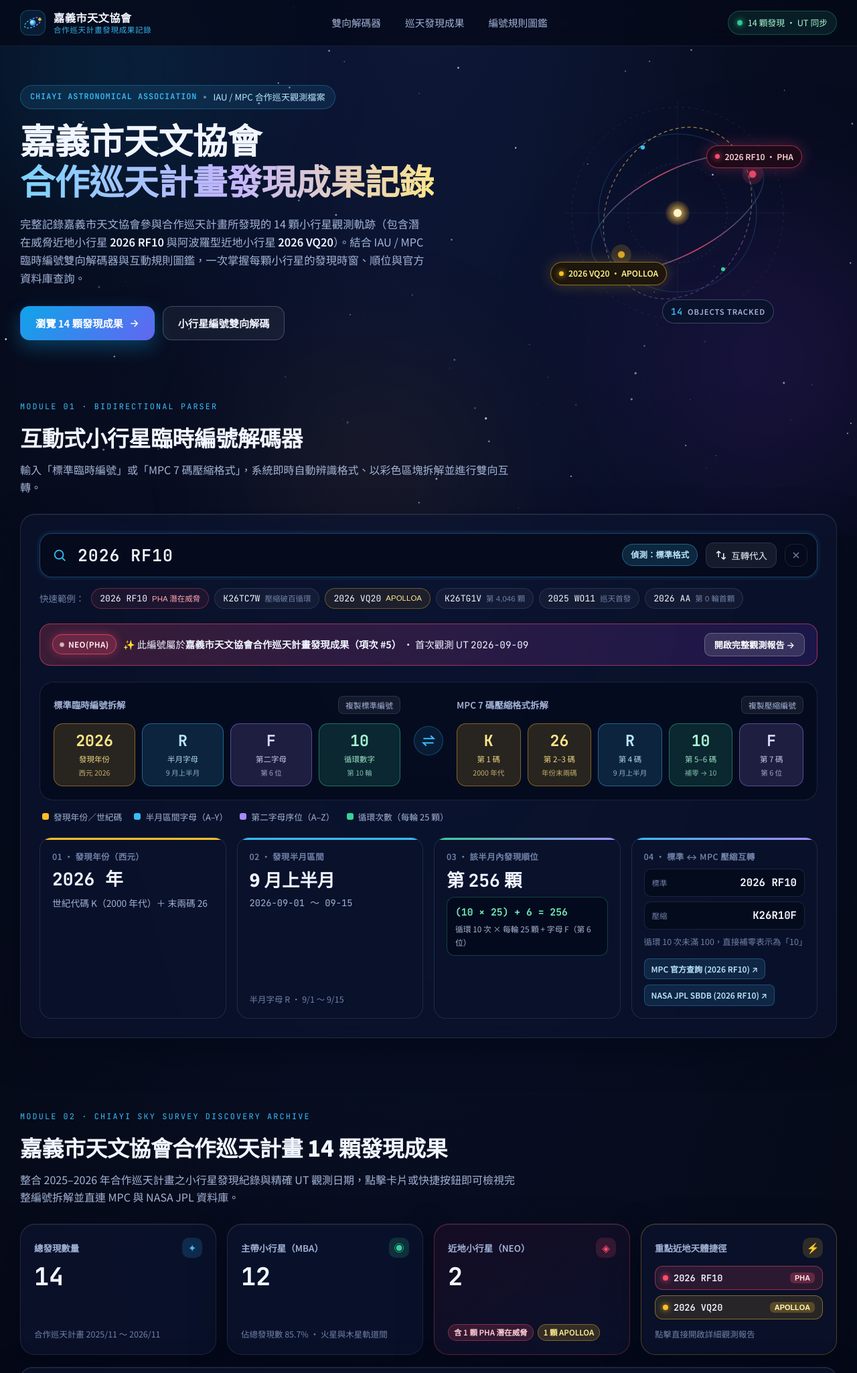
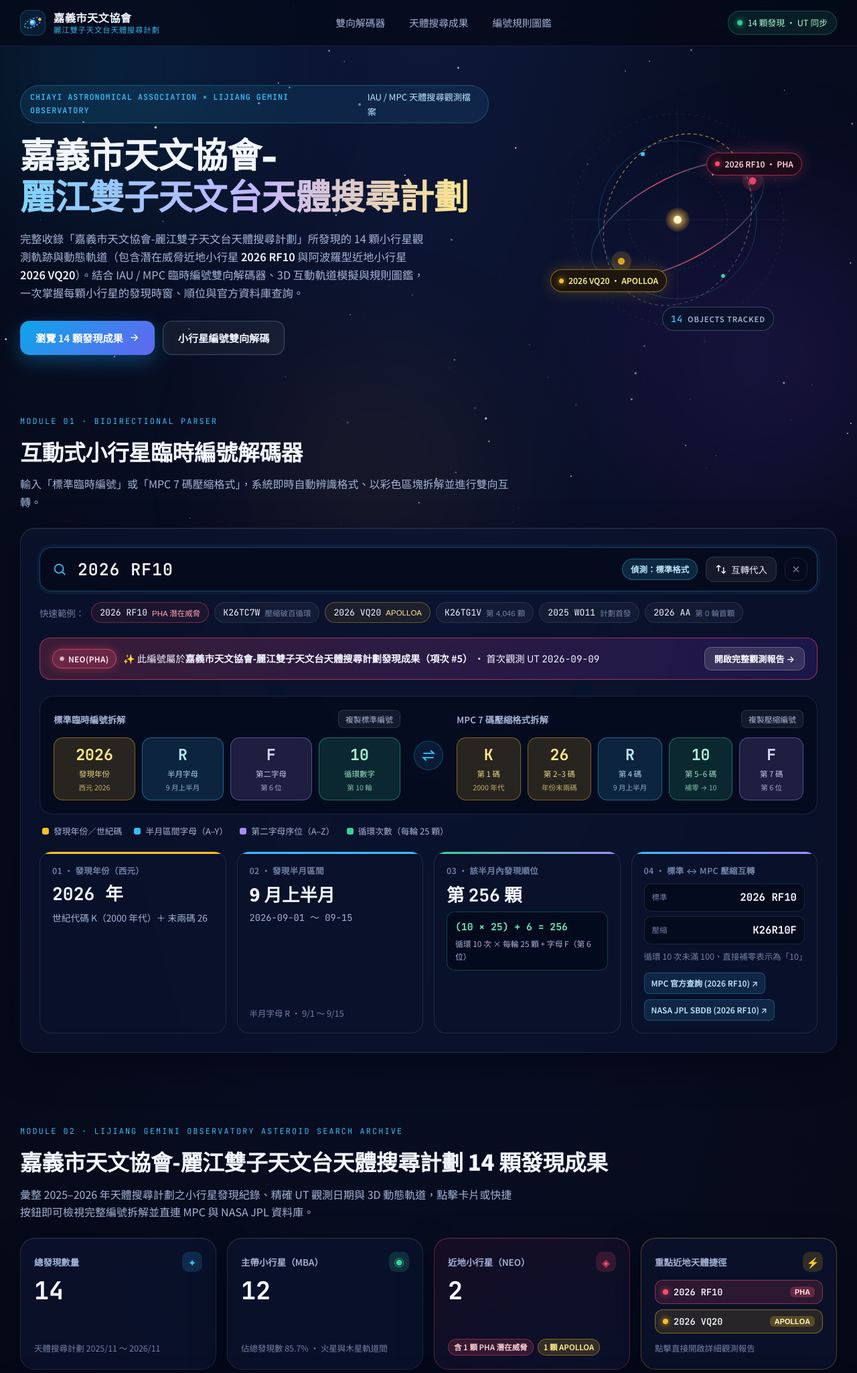
Before and after one commit to kennyCJH/asteroid-decoder-web, a plain HTML site: page index.html in a window 1280 px wide. Shown: the top 2050 px of the page at 67% size. Drawn offline with Linux system fonts and the light colour scheme.

Commit message:
Update site title and copy to Chiayi Astronomical Association - Lijiang Gemini Observatory Asteroid Search Project

```diff
--- a/css/styles.css
+++ b/css/styles.css
@@ -1,5 +1,5 @@
 /* ==========================================================================
-   嘉義市天文協會合作巡天計畫發現成果記錄｜深空星圖觀測主題樣式表
+   嘉義市天文協會-麗江雙子天文台天體搜尋計劃｜深空星圖觀測主題樣式表
    Dark Space Observatory + Layered Glassmorphism
    ========================================================================== */
 
--- a/index.html
+++ b/index.html
@@ -3,8 +3,8 @@
 <head>
   <meta charset="UTF-8" />
   <meta name="viewport" content="width=device-width, initial-scale=1.0" />
-  <title>嘉義市天文協會合作巡天計畫發現成果記錄｜小行星臨時編號解碼與觀測儀表板</title>
-  <meta name="description" content="嘉義市天文協會合作巡天計畫發現成果記錄：收錄 14 顆小行星觀測成果（含 PHA 與 Apollo 型近地小行星），整合 IAU / MPC 小行星臨時編號雙向解碼器與互動式編號規則圖鑑。" />
+  <title>嘉義市天文協會-麗江雙子天文台天體搜尋計劃｜小行星臨時編號解碼與發現成果</title>
+  <meta name="description" content="嘉義市天文協會-麗江雙子天文台天體搜尋計劃發現成果記錄：收錄 14 顆小行星觀測成果（含 PHA 與 Apollo 型近地小行星），整合 IAU / MPC 小行星臨時編號雙向解碼器、3D 動態軌道模擬與互動式編號規則圖鑑。" />
 
   <!-- Google Fonts: Outfit (幾何天文標題) + Noto Sans TC (繁體中文) + JetBrains Mono (等寬編號與公式) -->
   <link rel="preconnect" href="https://fonts.googleapis.com" />
@@ -46,17 +46,17 @@
         </span>
         <span class="brand__text">
           <span class="brand__title">嘉義市天文協會</span>
-          <span class="brand__sub">合作巡天計畫發現成果記錄</span>
+          <span class="brand__sub">麗江雙子天文台天體搜尋計劃</span>
         </span>
       </a>
 
       <nav class="nav-links" aria-label="主要區塊導覽">
         <a href="#decoder" class="nav-link">雙向解碼器</a>
-        <a href="#dashboard" class="nav-link">巡天發現成果</a>
+        <a href="#dashboard" class="nav-link">天體搜尋成果</a>
         <a href="#guide" class="nav-link">編號規則圖鑑</a>
       </nav>
 
-      <div class="nav-telemetry" title="已載入嘉義市天文協會合作巡天計畫 14 顆小行星精確觀測日（UT）">
+      <div class="nav-telemetry" title="已載入嘉義市天文協會-麗江雙子天文台天體搜尋計劃 14 顆小行星精確觀測日（UT）">
         <span class="telemetry-dot"></span>
         <span id="navDataStatus">14 顆發現 · UT 同步</span>
       </div>
@@ -69,16 +69,16 @@
       <div class="container hero__grid">
         <div class="hero__copy">
           <div class="eyebrow">
-            <span class="eyebrow__tag">CHIAYI ASTRONOMICAL ASSOCIATION</span>
+            <span class="eyebrow__tag">CHIAYI ASTRONOMICAL ASSOCIATION × LIJIANG GEMINI OBSERVATORY</span>
             <span class="eyebrow__sep"></span>
-            <span>IAU / MPC 合作巡天觀測檔案</span>
+            <span>IAU / MPC 天體搜尋觀測檔案</span>
           </div>
           <h1 class="hero__title">
-            嘉義市天文協會<br />
-            <span class="hero__title-accent">合作巡天計畫發現成果記錄</span>
+            嘉義市天文協會-<br />
+            <span class="hero__title-accent">麗江雙子天文台天體搜尋計劃</span>
           </h1>
           <p class="hero__desc">
-            完整記錄嘉義市天文協會參與合作巡天計畫所發現的 14 顆小行星觀測軌跡（包含潛在威脅近地小行星 <strong>2026 RF10</strong> 與阿波羅型近地小行星 <strong>2026 VQ20</strong>）。結合 IAU / MPC 臨時編號雙向解碼器與互動規則圖鑑，一次掌握每顆小行星的發現時窗、順位與官方資料庫查詢。
+            完整收錄「嘉義市天文協會-麗江雙子天文台天體搜尋計劃」所發現的 14 顆小行星觀測軌跡與動態軌道（包含潛在威脅近地小行星 <strong>2026 RF10</strong> 與阿波羅型近地小行星 <strong>2026 VQ20</strong>）。結合 IAU / MPC 臨時編號雙向解碼器、3D 互動軌道模擬與規則圖鑑，一次掌握每顆小行星的發現時窗、順位與官方資料庫查詢。
           </p>
           <div class="hero__actions">
             <a href="#dashboard" class="btn btn--primary">
@@ -216,7 +216,7 @@
                 </button>
                 <button type="button" class="sample-chip" data-sample="2025 WO11">
                   <span class="mono">2025 WO11</span>
-                  <small>巡天首發</small>
+                  <small>計劃首發</small>
                 </button>
                 <button type="button" class="sample-chip" data-sample="2026 AA">
                   <span class="mono">2026 AA</span>
@@ -326,14 +326,14 @@
     </section>
 
     <!-- ============================================================ -->
-    <!-- 模組 2：嘉義市天文協會合作巡天計畫 14 顆發現成果儀表板         -->
+    <!-- 模組 2：嘉義市天文協會-麗江雙子天文台天體搜尋計劃 14 顆成果    -->
     <!-- ============================================================ -->
     <section id="dashboard" class="section">
       <div class="container">
         <div class="section-head">
-          <div class="section-head__meta">MODULE 02 · CHIAYI SKY SURVEY DISCOVERY ARCHIVE</div>
-          <h2 class="section-head__title">嘉義市天文協會合作巡天計畫 14 顆發現成果</h2>
-          <p class="section-head__sub">整合 2025–2026 年合作巡天計畫之小行星發現紀錄與精確 UT 觀測日期，點擊卡片或快捷按鈕即可檢視完整編號拆解並直連 MPC 與 NASA JPL 資料庫。</p>
+          <div class="section-head__meta">MODULE 02 · LIJIANG GEMINI OBSERVATORY ASTEROID SEARCH ARCHIVE</div>
+          <h2 class="section-head__title">嘉義市天文協會-麗江雙子天文台天體搜尋計劃 14 顆發現成果</h2>
+          <p class="section-head__sub">彙整 2025–2026 年天體搜尋計劃之小行星發現紀錄、精確 UT 觀測日期與 3D 動態軌道，點擊卡片或快捷按鈕即可檢視完整編號拆解並直連 MPC 與 NASA JPL 資料庫。</p>
         </div>
 
         <!-- KPI 統計卡片 -->
@@ -344,7 +344,7 @@
               <span class="kpi-icon kpi-icon--total" aria-hidden="true">✦</span>
             </div>
             <div class="kpi-card__num mono" id="kpiTotal">14</div>
-            <div class="kpi-card__foot">合作巡天計畫 2025/11 ～ 2026/11</div>
+            <div class="kpi-card__foot">天體搜尋計劃 2025/11 ～ 2026/11</div>
           </div>
 
           <div class="glass-panel kpi-card">
@@ -450,7 +450,7 @@
         <div class="section-head">
           <div class="section-head__meta">MODULE 03 · INTERACTIVE VISUAL ATLAS</div>
           <h2 class="section-head__title">IAU / MPC 編號規則視覺化圖鑑</h2>
-          <p class="section-head__sub">專為天文科普與推廣教學設計：滑鼠移過任一半月字母即可高亮對應月份，並檢視嘉義市天文協會合作巡天計畫在該半月的發現紀錄。</p>
+          <p class="section-head__sub">專為天文科普與推廣教學設計：滑鼠移過任一半月字母即可高亮對應月份，並檢視嘉義市天文協會-麗江雙子天文台天體搜尋計劃在該半月的發現紀錄。</p>
         </div>
 
         <!-- 互動式 24 個半月對照表（A–Y） -->
@@ -481,8 +481,8 @@
               <span>一年固定 12 個月 × 2 ＝ 24 個半月，剛好用完 A–Y（扣除 I）共 24 個字母。</span>
             </div>
             <div class="callout-pill">
-              <span class="callout-pill__code mono">★ 巡天發現</span>
-              <span>亮點星標代表合作巡天計畫曾於該半月發現小行星（如 <strong>T</strong> 有 5 顆、<strong>V</strong> 有 4 顆）。</span>
+              <span class="callout-pill__code mono">★ 搜尋發現</span>
+              <span>亮點星標代表本天體搜尋計劃曾於該半月發現小行星（如 <strong>T</strong> 有 5 顆、<strong>V</strong> 有 4 顆）。</span>
             </div>
           </div>
         </div>
@@ -602,7 +602,7 @@
   <footer class="site-footer">
     <div class="container site-footer__inner">
       <div>
-        <strong>嘉義市天文協會合作巡天計畫發現成果記錄</strong>
+        <strong>嘉義市天文協會-麗江雙子天文台天體搜尋計劃</strong>
         <p>依據 IAU / Minor Planet Center（MPC）Provisional Designation 官方規範建置 · 支援離線瀏覽與 CSV 觀測日匯入。</p>
       </div>
       <div class="footer-links">
--- a/js/app.js
+++ b/js/app.js
@@ -1,5 +1,5 @@
 /**
- * 嘉義市天文協會合作巡天計畫發現成果記錄 — 主控邏輯
+ * 嘉義市天文協會-麗江雙子天文台天體搜尋計劃 — 主控邏輯
  */
 (function () {
   'use strict';
@@ -292,7 +292,7 @@
       els.matchBanner.innerHTML = `
         <div class="match-banner__info">
           <span class="type-badge ${badgeClass}">${dot}${escapeHtml(matched.type)}</span>
-          <span>✨ 此編號屬於<strong>嘉義市天文協會合作巡天計畫發現成果（項次 #${matched.id}）</strong> · 首次觀測 UT <code class="mono">${escapeHtml(matched.firstObsISO || '—')}</code></span>
+          <span>✨ 此編號屬於<strong>嘉義市天文協會-麗江雙子天文台天體搜尋計劃發現成果（項次 #${matched.id}）</strong> · 首次觀測 UT <code class="mono">${escapeHtml(matched.firstObsISO || '—')}</code></span>
         </div>
         <button type="button" class="match-banner__btn" data-open-id="${matched.id}">開啟完整觀測報告 →</button>
       `;
@@ -622,7 +622,7 @@
     els.modalBody.innerHTML = `
       <div class="modal-head">
         <div class="modal-head__badges">
-          <span class="asteroid-index">巡天計畫發現項次 #${String(asteroid.id).padStart(2, '0')}</span>
+          <span class="asteroid-index">天體搜尋計劃發現項次 #${String(asteroid.id).padStart(2, '0')}</span>
           ${renderTypeBadgeHtml(asteroid)}
           <span class="packed-pill">MPC ${escapeHtml(asteroid.packed)}</span>
         </div>
@@ -790,7 +790,7 @@
 
     if (hits.length > 0) {
       const names = hits.map((h) => h.standard).join('、');
-      els.inspectorSub.textContent = `★ 合作巡天計畫於此半月共發現 ${hits.length} 顆：${names}（點擊可帶入解碼器）`;
+      els.inspectorSub.textContent = `★ 本天體搜尋計劃於此半月共發現 ${hits.length} 顆：${names}（點擊可帶入解碼器）`;
     } else {
       const skipNote = info.skippedBefore ? '（注意：前一位跳過字母 I）· ' : '';
       els.inspectorSub.textContent = `${skipNote}點擊此格將範例「2026 ${letter}A」帶入解碼器`;
@@ -820,7 +820,7 @@
         const hits = byLetter[h.letter] || [];
         const hasHit = hits.length > 0;
         const endText = h.leapVariable ? '月底' : h.endDay;
-        const star = hasHit ? `<span class="half-cell__star" title="合作巡天計畫發現 ${hits.length} 顆">★${hits.length}</span>` : '';
+        const star = hasHit ? `<span class="half-cell__star" title="天體搜尋計劃發現 ${hits.length} 顆">★${hits.length}</span>` : '';
 
         return `
           <button
--- a/js/data.js
+++ b/js/data.js
@@ -1,5 +1,5 @@
 /**
- * 嘉義市天文協會合作巡天計畫 14 顆小行星成果資料集與 CSV/TSV 匯入解析器
+ * 嘉義市天文協會-麗江雙子天文台天體搜尋計劃 14 顆小行星成果資料集與 CSV/TSV 匯入解析器
  * - 精確觀測日（UT）讀取自專案目錄內的 asteroids_dates.csv.txt
  * - 軌道根數（Orbital Elements）取自 NASA JPL SBDB / IAU MPC 官方資料庫
  */
```
Also changed, not shown: 1 other file.
